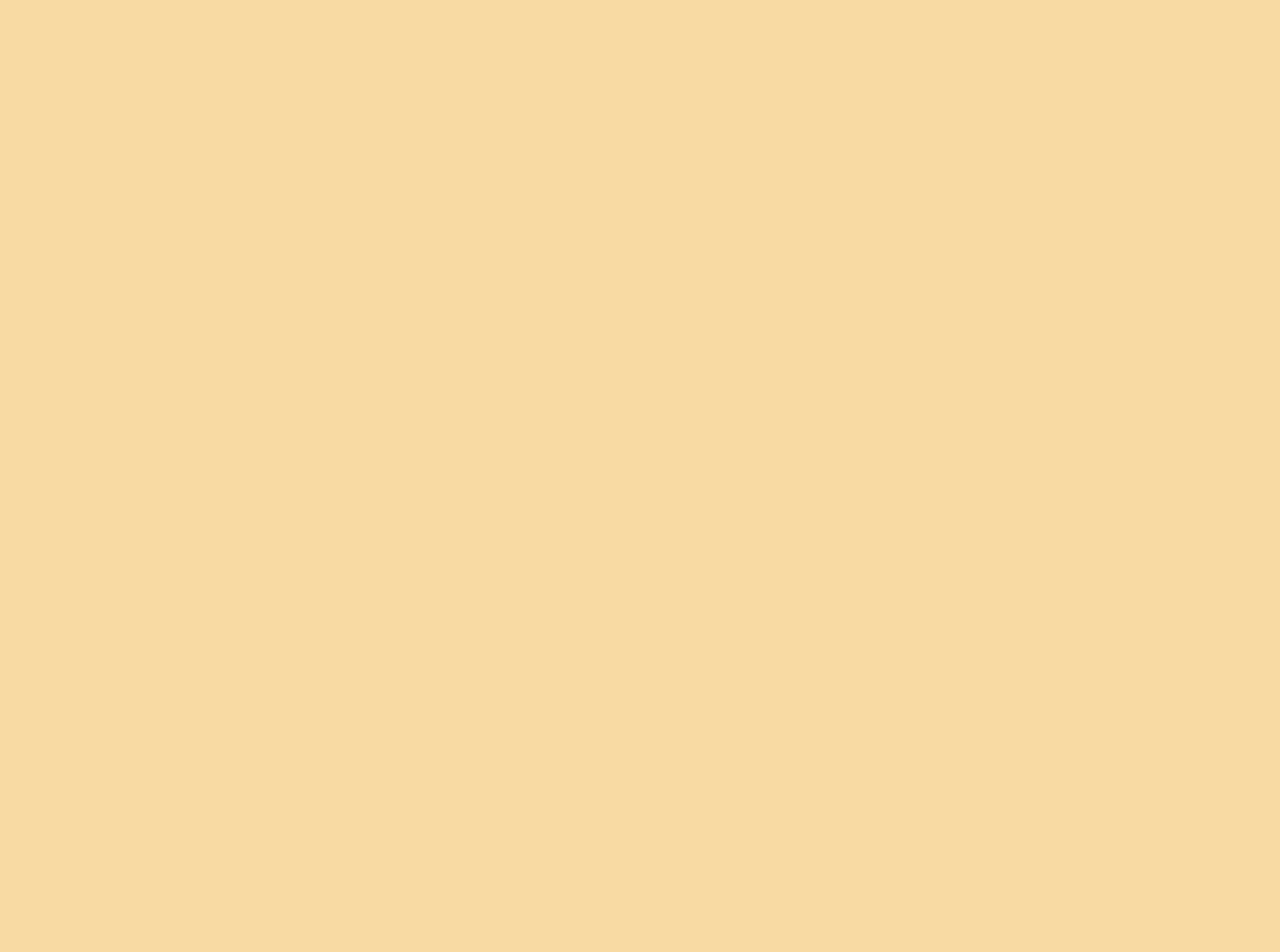
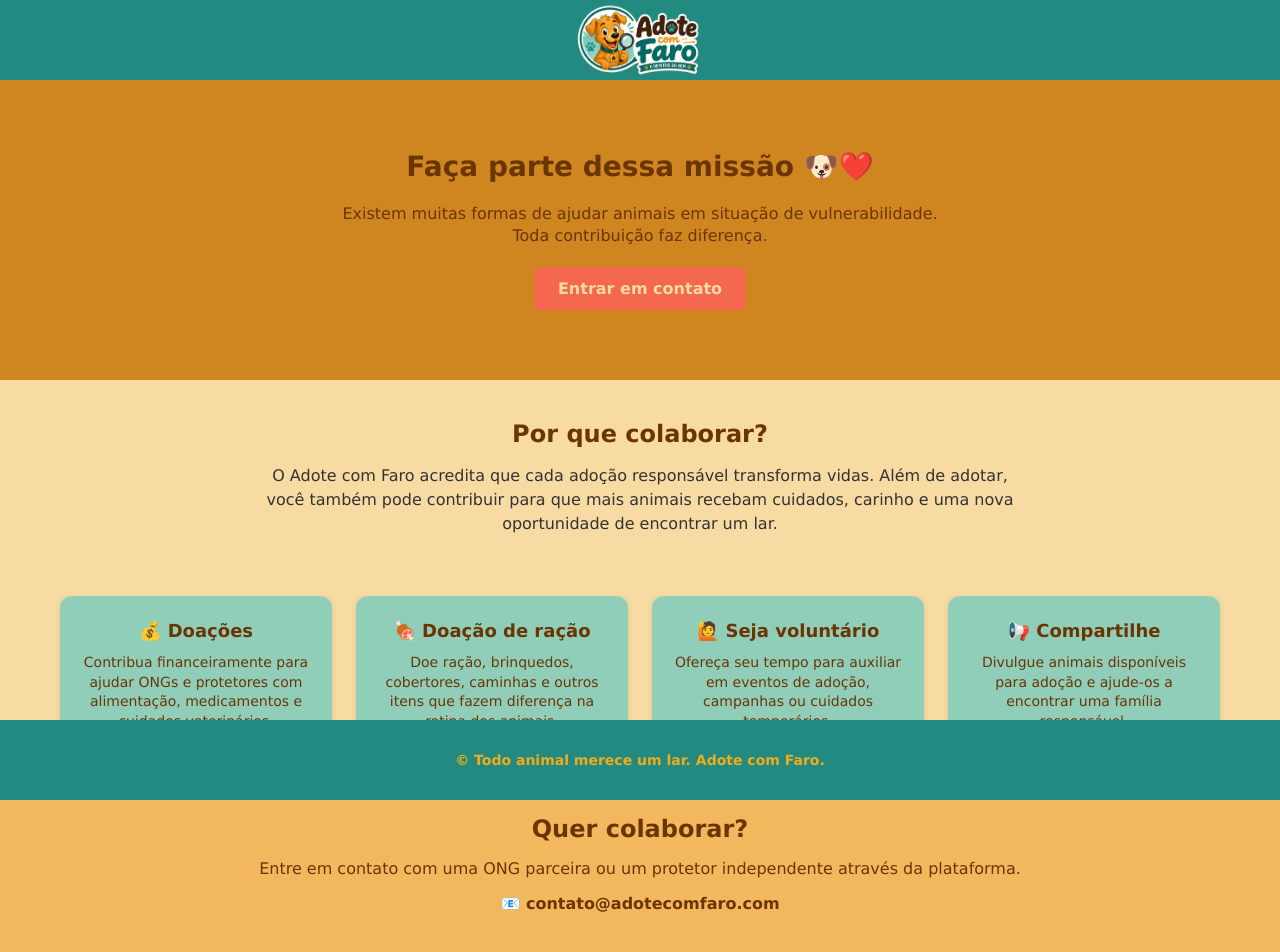
Before and after one commit to eusam04/adote-com-faro, a React (Vite) app in the folder frontend/: page /colaborar in a window 1280 px wide. Before the commit this address had no page. Shown: the top 952 px of the page. Before the commit the page ends 800 px from the top, so only its background shows below. Built offline with nearby package versions, Linux system fonts and the light colour scheme.

Commit message:
Implementa a página de Colaborar

```diff
--- /dev/null
+++ b/frontend/src/pages/Colaborar/Colaborar.css
@@ -0,0 +1,261 @@
+/* ==========================================================================
+   CSS da Página Colaborar
+   ========================================================================== */
+
+/* Estilo para a área principal da página */
+.colaborar-page {
+  text-align: center;
+  display: flex;
+  flex-direction: column;
+  align-items: center;
+}
+
+/* Hero section */
+.colaborar-hero {
+  background-color: #d08620;
+  width: 100%;
+  padding: 48px 56px;
+  display: flex;
+  flex-direction: column;
+  align-items: center;
+  justify-content: center;
+  gap: 20px;
+  min-height: 300px;
+  box-sizing: border-box;
+}
+
+.colaborar-hero h1 {
+  font-size: 28px;
+  color: #6b3502;
+  margin: 0;
+  font-family: Verdana, Geneva, Tahoma, sans-serif;
+}
+
+.colaborar-hero p {
+  font-size: 16px;
+  line-height: 1.4;
+  color: #6b3502;
+  margin: 0;
+  font-family: Verdana, Geneva, Tahoma, sans-serif;
+  max-width: 600px;
+  text-align: center;
+}
+
+/* Botão de ação no hero */
+.colaborar-button {
+  display: inline-block;
+  background-color: #f3684f;
+  color: #f8daa3;
+  padding: 12px 24px;
+  border-radius: 6px;
+  text-decoration: none;
+  font-weight: bold;
+  font-size: 16px;
+  font-family: Verdana, Geneva, Tahoma, sans-serif;
+  transition: opacity 0.2s ease;
+}
+
+.colaborar-button:hover {
+  opacity: 0.9;
+}
+
+/* Seção sobre */
+.colaborar-sobre {
+  padding: 40px 20px;
+  max-width: 800px;
+  margin: 0 auto;
+}
+
+.colaborar-sobre h2 {
+  font-size: 24px;
+  color: #6b3502;
+  margin: 0 0 16px 0;
+  font-family: Verdana, Geneva, Tahoma, sans-serif;
+}
+
+.colaborar-sobre p {
+  font-size: 16px;
+  line-height: 1.5;
+  color: #333;
+  margin: 0;
+  font-family: Verdana, Geneva, Tahoma, sans-serif;
+  text-align: center;
+}
+
+/* Seção dos cards */
+.colaborar-cards {
+  display: flex;
+  flex-wrap: wrap;
+  justify-content: center;
+  gap: 24px;
+  padding: 20px;
+  max-width: 1200px;
+  margin: 0 auto;
+}
+
+/* Card individual */
+.colaborar-card {
+  background-color: #91ceba;
+  flex: 1 1 260px;
+  max-width: 300px;
+  padding: 24px 20px;
+  border-radius: 12px;
+  text-align: center;
+  box-shadow: 0 2px 6px rgba(0, 0, 0, 0.1);
+  display: flex;
+  flex-direction: column;
+  gap: 12px;
+}
+
+.colaborar-card h3 {
+  font-size: 18px;
+  color: #6b3502;
+  margin: 0;
+  font-family: Verdana, Geneva, Tahoma, sans-serif;
+}
+
+.colaborar-card p {
+  font-size: 14px;
+  line-height: 1.4;
+  color: #6b3502;
+  margin: 0;
+  font-family: Verdana, Geneva, Tahoma, sans-serif;
+  text-align: center;
+}
+
+/* Seção de contato */
+.colaborar-contato {
+  background-color: #f3b85e;
+  width: 100%;
+  padding: 40px 20px;
+  display: flex;
+  flex-direction: column;
+  align-items: center;
+  gap: 16px;
+}
+
+.colaborar-contato h2 {
+  font-size: 24px;
+  color: #6b3502;
+  margin: 0;
+  font-family: Verdana, Geneva, Tahoma, sans-serif;
+}
+
+.colaborar-contato p {
+  font-size: 16px;
+  color: #6b3502;
+  margin: 0;
+  font-family: Verdana, Geneva, Tahoma, sans-serif;
+}
+
+.colaborar-email {
+  font-weight: bold;
+}
+
+/* ==========================================================================
+   Responsividade: Ajustes para tablets e celulares
+   ========================================================================== */
+
+/* Ajustes para telas médias (Tablets) */
+@media (max-width: 1024px) {
+  .colaborar-hero {
+    padding: 36px 28px;
+  }
+
+  .colaborar-hero h1 {
+    font-size: 24px;
+  }
+
+  .colaborar-card {
+    flex: 1 1 220px;
+    max-width: 260px;
+  }
+}
+
+/* Ajustes para telas menores (Tablets em pé / Celulares grandes) */
+@media (max-width: 768px) {
+  .colaborar-hero {
+    padding: 28px 20px;
+    min-height: auto;
+  }
+
+  .colaborar-hero h1 {
+    font-size: 22px;
+  }
+
+  .colaborar-sobre {
+    padding: 30px 16px;
+  }
+
+  .colaborar-sobre h2 {
+    font-size: 20px;
+  }
+
+  .colaborar-cards {
+    gap: 16px;
+  }
+
+  .colaborar-card {
+    flex: 1 1 100%;
+    max-width: 100%;
+  }
+}
+
+/* Ajustes para celulares médios */
+@media (max-width: 480px) {
+  .colaborar-hero {
+    padding: 20px 16px;
+  }
+
+  .colaborar-hero h1 {
+    font-size: 20px;
+  }
+
+  .colaborar-hero p {
+    font-size: 14px;
+  }
+
+  .colaborar-button {
+    font-size: 14px;
+    padding: 10px 20px;
+  }
+
+  .colaborar-sobre h2 {
+    font-size: 18px;
+  }
+
+  .colaborar-sobre p {
+    font-size: 14px;
+  }
+
+  .colaborar-card h3 {
+    font-size: 16px;
+  }
+
+  .colaborar-card p {
+    font-size: 13px;
+  }
+
+  .colaborar-contato h2 {
+    font-size: 20px;
+  }
+
+  .colaborar-contato p {
+    font-size: 14px;
+  }
+}
+
+/* Ajustes para celulares muito pequenos/estreitos */
+@media (max-width: 360px) {
+  .colaborar-hero {
+    padding: 16px 12px;
+  }
+
+  .colaborar-sobre {
+    padding: 20px 12px;
+  }
+
+  .colaborar-contato {
+    padding: 30px 12px;
+  }
+}
--- /dev/null
+++ b/frontend/src/pages/Colaborar/Colaborar.jsx
@@ -0,0 +1,127 @@
+import SiteLayout from '../../components/SiteLayout';
+
+import './Colaborar.css';
+
+function Colaborar() {
+
+  return (
+
+    <SiteLayout>
+
+      <main
+        className="colaborar-page site-main"
+        id="conteudo-principal"
+        tabIndex={-1}
+      >
+
+        {/* Hero */}
+        <section className="colaborar-hero">
+
+          <h1>Faça parte dessa missão 🐶❤️</h1>
+
+          <p>
+            Existem muitas formas de ajudar animais em situação de vulnerabilidade.
+            Toda contribuição faz diferença.
+          </p>
+
+          <a
+            href="#contato"
+            className="colaborar-button"
+          >
+            Entrar em contato
+          </a>
+
+        </section>
+
+        {/* Sobre */}
+        <section className="colaborar-sobre">
+
+          <h2>Por que colaborar?</h2>
+
+          <p>
+            O Adote com Faro acredita que cada adoção responsável transforma vidas.
+            Além de adotar, você também pode contribuir para que mais animais
+            recebam cuidados, carinho e uma nova oportunidade de encontrar um lar.
+          </p>
+
+        </section>
+
+        {/* Cards */}
+        <section className="colaborar-cards">
+
+          <article className="colaborar-card">
+
+            <h3>💰 Doações</h3>
+
+            <p>
+              Contribua financeiramente para ajudar ONGs e protetores com
+              alimentação, medicamentos e cuidados veterinários.
+            </p>
+
+          </article>
+
+          <article className="colaborar-card">
+
+            <h3>🍖 Doação de ração</h3>
+
+            <p>
+              Doe ração, brinquedos, cobertores, caminhas e outros itens que
+              fazem diferença na rotina dos animais.
+            </p>
+
+          </article>
+
+          <article className="colaborar-card">
+
+            <h3>🙋 Seja voluntário</h3>
+
+            <p>
+              Ofereça seu tempo para auxiliar em eventos de adoção, campanhas
+              ou cuidados temporários.
+            </p>
+
+          </article>
+
+          <article className="colaborar-card">
+
+            <h3>📢 Compartilhe</h3>
+
+            <p>
+              Divulgue animais disponíveis para adoção e ajude-os a encontrar
+              uma família responsável.
+            </p>
+
+          </article>
+
+        </section>
+
+        {/* Contato */}
+        <section
+          className="colaborar-contato"
+          id="contato"
+        >
+
+          <h2>Quer colaborar?</h2>
+
+          <p>
+            Entre em contato com uma ONG parceira ou um protetor independente
+            através da plataforma.
+          </p>
+
+          <p className="colaborar-email">
+
+            📧 contato@adotecomfaro.com
+
+          </p>
+
+        </section>
+
+      </main>
+
+    </SiteLayout>
+
+  );
+
+}
+
+export default Colaborar;
--- a/frontend/src/routes/AppRoutes.jsx
+++ b/frontend/src/routes/AppRoutes.jsx
@@ -13,6 +13,7 @@
 import MeusAnimais from '../pages/MeusAnimais/MeusAnimais';
 import MinhasSolicitacoes from '../pages/MinhasSolicitacoes/MinhasSolicitacoes';
 import EditarAnimal from '../pages/EditarAnimal/EditarAnimal';
+import Colaborar from '../pages/Colaborar/Colaborar';
 
 
 
@@ -77,6 +78,11 @@
           element={<EditarAnimal />}
         />
 
+        <Route
+          path="/colaborar"
+          element={<Colaborar />}
+        />
+
 
       </Routes>
 
```
